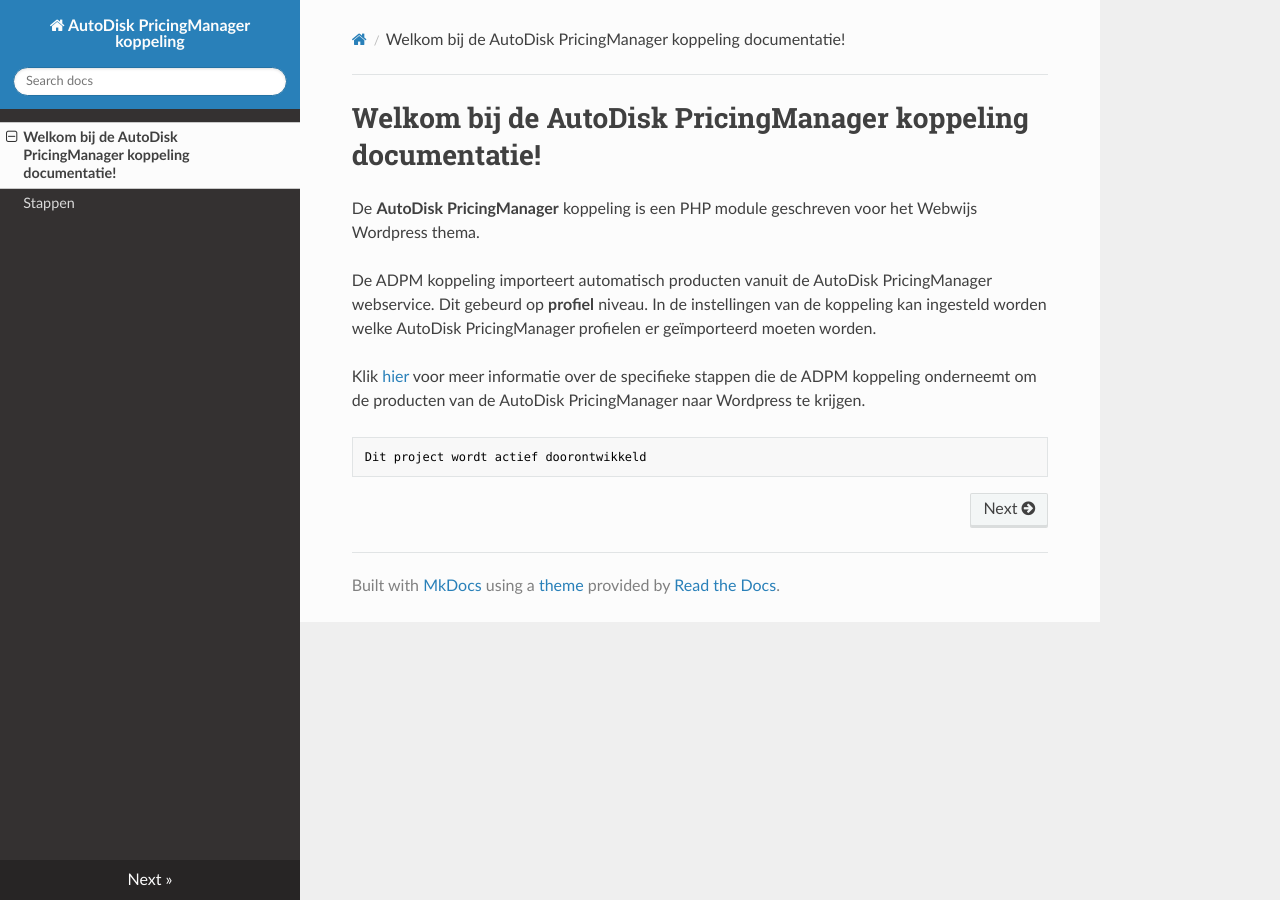
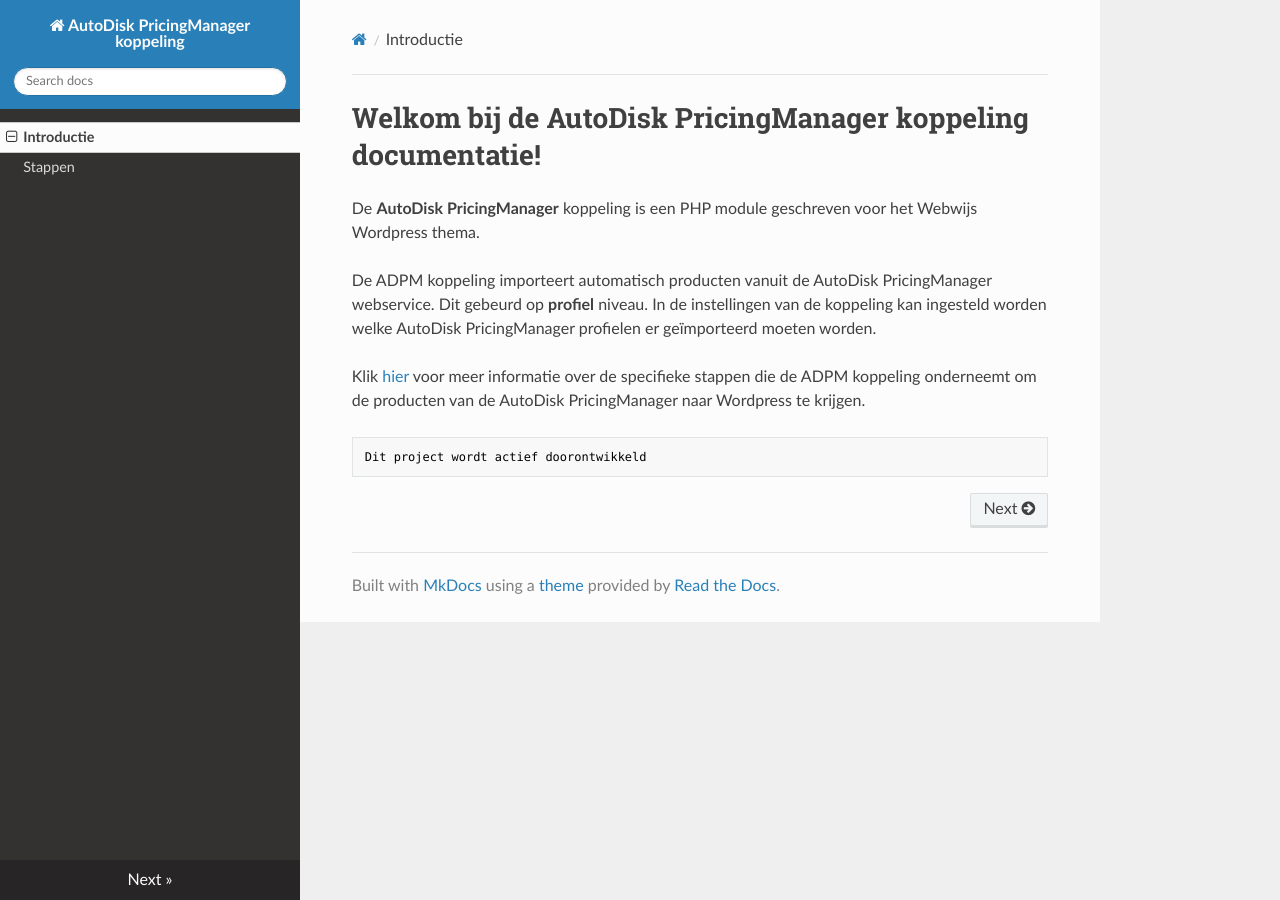
Before and after one commit to Webwijs/AutoDisk, an MkDocs documentation site: the page built from docs/index.md, in a window 1280 px wide. Built offline with MkDocs 1.6.1, drawn with Linux system fonts in a browser that asks for light colours; nearby versions of some CDN libraries; part of the change alters nothing that is shown.

Commit message:
navigatie aanpassing

```diff
--- a/mkdocs.yml
+++ b/mkdocs.yml
@@ -14,3 +14,6 @@ markdown_extensions:
   - markdown_include.include:
       base_path: .
   - admonition
+nav:
+  - Introductie: 'index.md'
+  - 'stappen.md'
```
